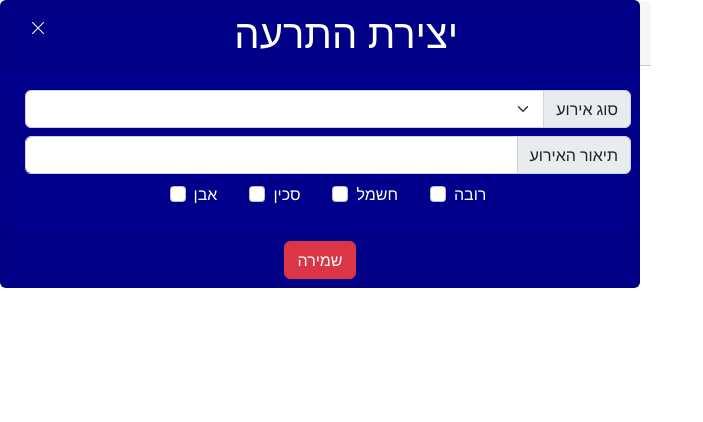
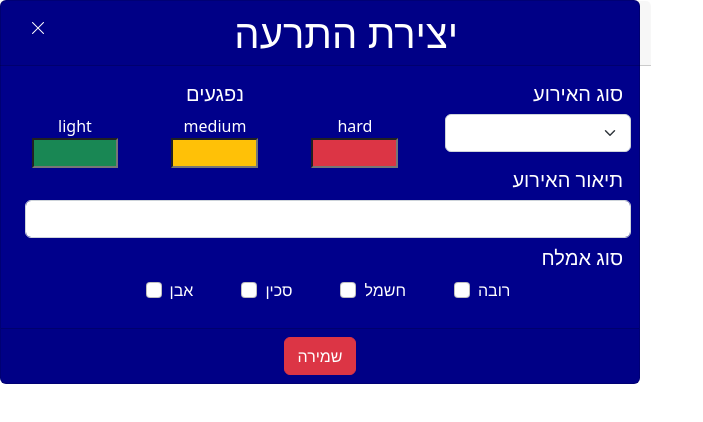
Before and after one commit to madorADI/project1, a Vue app in the folder frontend/: page / in a window 1280 px wide. Shown: the top 422 px of the page, without its empty margins (0-703 px from the left). Built offline with nearby package versions, Linux system fonts and the light colour scheme.

Commit message:
feat:(newAlert.vue)add ingeris input

```diff
--- a/frontend/src/components/newAlert.vue
+++ b/frontend/src/components/newAlert.vue
@@ -1,37 +1,69 @@
 <template>
-    <div class="card text-center text-white w-50" id ="newAlert">
+  <div class="card text-center text-white w-50" id="newAlert">
     <div class="row card-header">
-            <div class="col-1" >
-                <button type="button" class="btn text-white" >
+      <div class="col-1">
+        <button type="button" class="btn text-white">
           <i class="bi bi-x-lg"></i>
         </button>
       </div>
-            <div class="col-11 display-6" >
-            יצירת התרעה
+      <div class="col-11 display-6">יצירת התרעה</div>
+    </div>
+    <div class="card-body">
+      <div class="row">
+        <div class="injuries col-8">
+          <h5 class="card-title text-center">נפגעים</h5>
+          <div class="row">
+            <div
+              class="col-4"
+              v-for="(value, key) in injuries"
+              :key="key"
+            >
+              <label :for="key"> {{ key }} </label>
+              <input
+              :class="{'bg-danger': key === 'hard','bg-warning': key === 'medium', 'bg-success': key === 'light'}" type="text" class="w-75" :id="key" />
             </div>
           </div>
-    <div class="card-body">
+        </div>
+        <div class="eventType col-4">
+          <h5 class="card-title text-end">סוג האירוע</h5>
           <div class="input-group m-2">
             <select
               id="eventType"
               class="form-select"
               aria-label="events type"
-            v-model="selectedEventType">
-                <option
-                v-for="event in eventsTypes"
-                :key="event">
+              v-model="selectedEventType"
+            >
+              <option v-for="event in eventsTypes" :key="event">
                 {{ event }}
               </option>
             </select>
-            <label for="eventType" class="input-group-text">סוג אירוע</label>
           </div>
+        </div>
+      </div>
+      <h5 class="card-title text-end">תיאור האירוע</h5>
       <div class="input-group m-2">
-            <input type="text" class="form-control" id="description" v-model="description">
-            <label for="description" class="input-group-text">תיאור האירוע</label>
+        <input
+          type="text"
+          class="form-control"
+          id="description"
+          v-model="description"
+        />
       </div>
+
+      <h5 class="card-title text-end">סוג אמלח</h5>
       <div class="input-group m-2" id="range">
-            <div class="form-check mx-3" v-for="weapon in eventsWeapons" :key="weapon">
-                <input class="form-check-input" type="checkbox" :id="weapon">
+        <div
+          class="form-check mx-4"
+          v-for="weapon in eventsWeapons"
+          :key="weapon"
+        >
+          <input
+            v-model="selectedWeapons"
+            :value="weapon"
+            class="form-check-input"
+            type="checkbox"
+            :id="weapon"
+          />
           <label class="form-check-label" :for="weapon">
             {{ weapon }}
           </label>
@@ -46,17 +78,21 @@
 
 <script>
 export default {
-    name: 'newAlert',
+  name: "newAlert",
   data() {
     return {
       eventsTypes: [],
       eventsWeapons: [],
-            selectedWeapon: null,
+      selectedWeapons: [],
       selectedEventType: null,
-            injuries: null,
+      injuries: {
+        light: "",
+        medium: "",
+        hard: "",
+      },
       description: "",
       coordinates: "",
-        }
+    };
   },
   created() {
     this.getEventsTypes();
@@ -64,24 +100,24 @@ export default {
   },
   methods: {
     getEventsTypes() {
-        this.eventsTypes = ["ליהי","רן","בר","שקד"]
+      this.eventsTypes = ["ליהי", "רן", "בר", "שקד"];
     },
     getEventsWeapons() {
-        this.eventsWeapons = ["אבן","סכין","חשמל","רובה"]
-       }
-    }
-
-}
+      this.eventsWeapons = ["אבן", "סכין", "חשמל", "רובה"];
+    },
+  },
+};
 </script>
 
 <style scoped>
 .card-header {
-    place-content: space-between
+  place-content: space-between;
 }
 #newAlert {
-    background-color:darkblue;
+  background-color: darkblue;
 }
 #range {
   place-content: center;
 }
+
 </style>
```
Also changed, not shown: frontend/public/resources/colors/red.png (added). Lines whose indentation alone changed are shown as unchanged.
